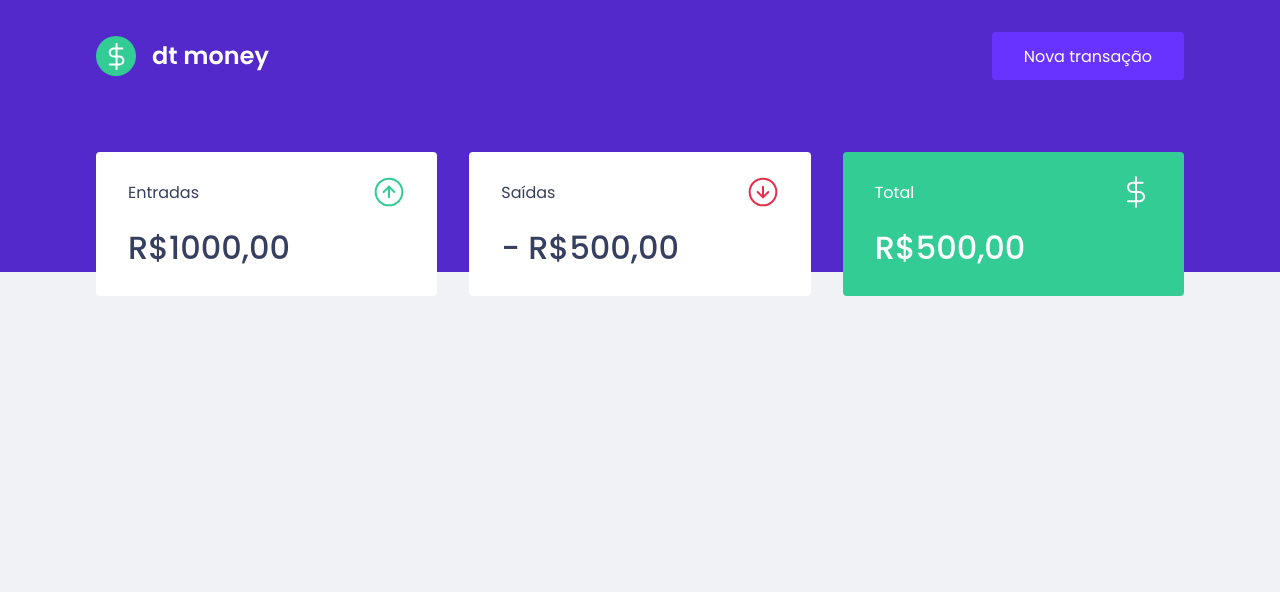
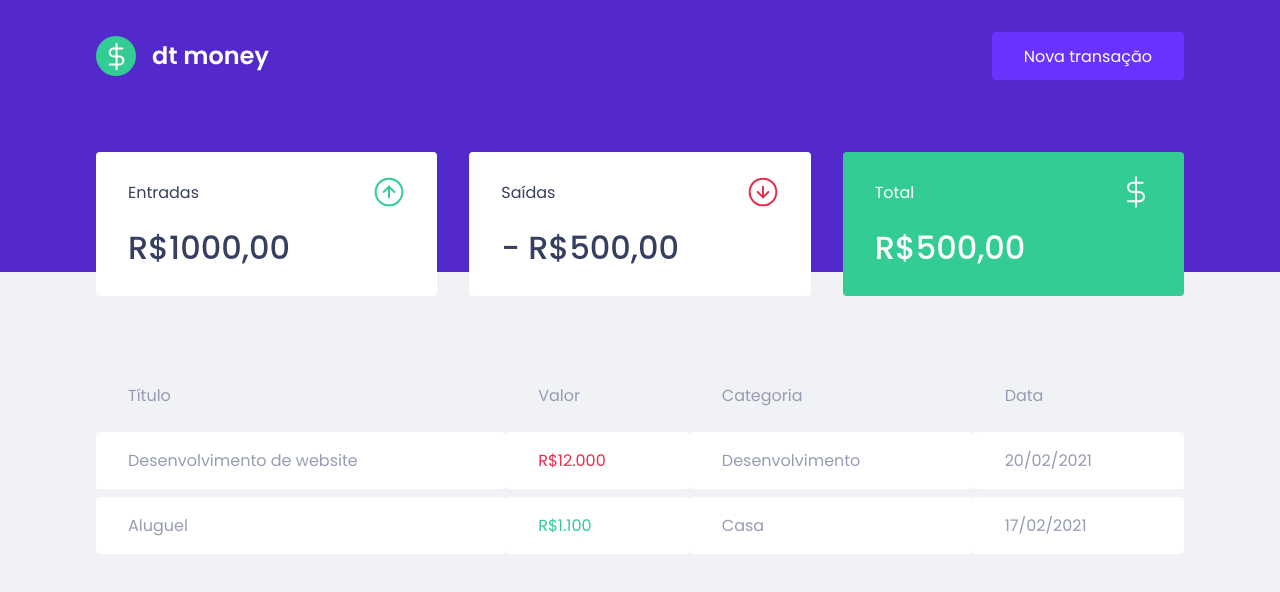
Before and after one commit to lucsmac/dtmoney, a React (Create React App) app: page / in a window 1280 px wide. Shown: the top 592 px of the page. Built offline with nearby package versions, Linux system fonts and the light colour scheme.

Commit message:
create transaction table

```diff
--- a/src/components/Dashboard/index.tsx
+++ b/src/components/Dashboard/index.tsx
@@ -1,10 +1,12 @@
 import { Summary } from "../Summary";
+import { TransactionsTable } from "../TransactionsTable";
 import { Container } from "./styles";
 
 export function Dashboard() {
   return (
     <Container>
       <Summary />
+      <TransactionsTable />
     </Container>
   )
 }
--- /dev/null
+++ b/src/components/TransactionsTable/index.tsx
@@ -0,0 +1,34 @@
+import { Container } from './styles'
+
+export function TransactionsTable() {
+  return (
+    <Container>
+      <table>
+        <thead>
+          <tr>
+            <th>Título</th>
+            <th>Valor</th>
+            <th>Categoria</th>
+            <th>Data</th>
+          </tr>
+        </thead>
+
+        <tbody>
+          <tr>
+            <td>Desenvolvimento de website</td>
+            <td className="withdraw">R$12.000</td>
+            <td>Desenvolvimento</td>
+            <td>20/02/2021</td>
+          </tr>
+
+          <tr>
+            <td>Aluguel</td>
+            <td className="deposit">R$1.100</td>
+            <td>Casa</td>
+            <td>17/02/2021</td>
+          </tr>
+        </tbody>
+      </table>
+    </Container>
+  )
+}
--- /dev/null
+++ b/src/components/TransactionsTable/styles.ts
@@ -0,0 +1,38 @@
+import styled from 'styled-components'
+
+export const Container = styled.main`
+  margin-top: 4rem;
+
+  table {
+    width: 100%;
+    border-spacing: 0 .5rem;
+
+    th {
+      color: var(--text-body);
+      font-weight: 400;
+      padding: 1rem 2rem;
+      text-align: left;
+      line-height: 1.5rem;
+    }
+
+    td {
+      padding: 1rem 2rem;
+      border: 0;
+      background: var(--shape);
+      color: var(--text-body);
+      border-radius: 0.25rem;
+
+      &.:first-child {
+        color: var(--text-title);
+      }
+
+      &.deposit {
+        color: var(--green);
+      }
+
+      &.withdraw {
+        color: var(--red);
+      }
+    }
+  }
+`
```
